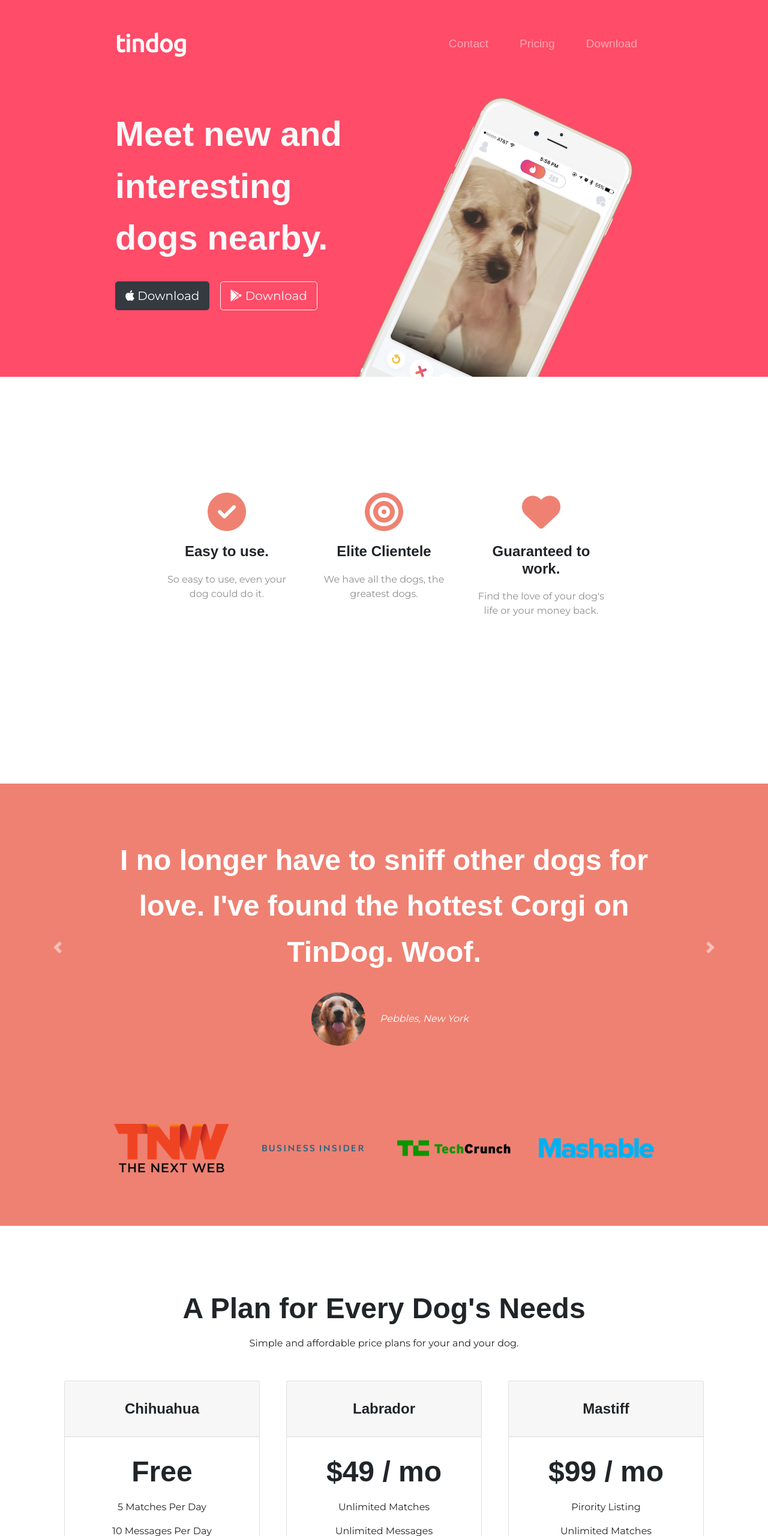
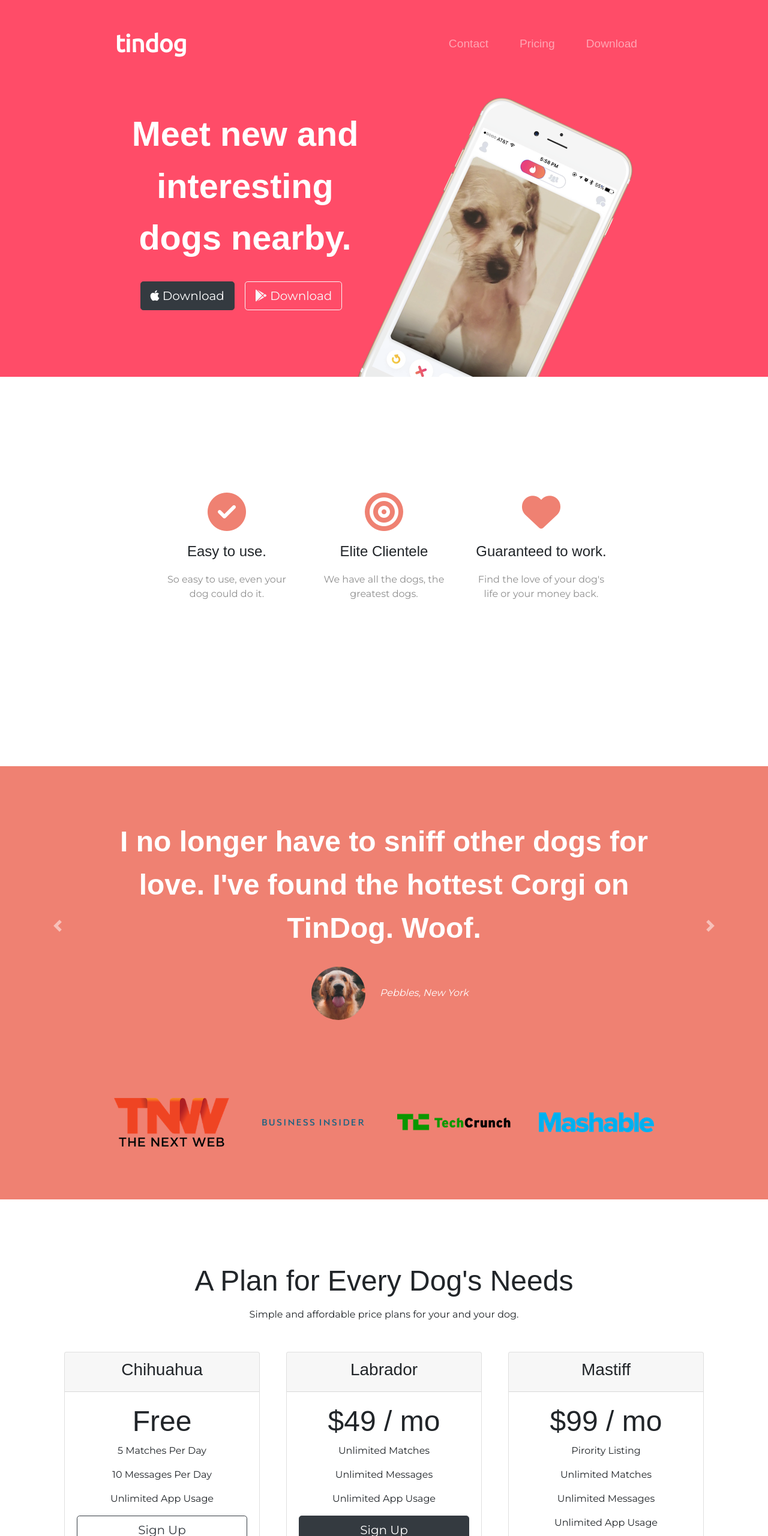
Before and after one commit to Amarmandal/tindog, a plain HTML site: page index.html in a window 1280 px wide. Shown: the top 2560 px of the page at 60% size. Drawn offline with nearby package versions, Linux system fonts and the light colour scheme.

Commit message:
Refactoring version 1

```diff
--- a/css/styles.css
+++ b/css/styles.css
@@ -1,6 +1,27 @@
 body {
     font-family: "Montserrat", sans-serif;
     background: #fff;
+    text-align: center;
+}
+
+h1, h2, h3, h4, h5, h6 {
+    font-family: "Montserrat-Bold", sans-serif;
+}
+
+
+/* Heading */
+.big-heading {
+    font-family: "Montserrat-Extra-Bold", sans-serif;
+    font-size: 3.6rem;
+    line-height: 1.5;
+    font-weight: bold;
+    color: #fff;
+}
+
+/* Section Heading */
+.section-heading {
+    font-size: 3rem;
+    line-height: 1.5;
 }
 
 #title {
@@ -11,35 +32,16 @@ body {
     padding: 3% 15% 7%;
 }
 
-h1 {
-    font-family: "Montserrat-Extra-Bold", sans-serif;
-    font-size: 3.6rem;
-    line-height: 1.5;
-    font-weight: bold;
-    color: #f9f9f9;
-}
-
-h2 {
-    font-family: "Montserrat-Bold", sans-serif;
-    font-weight: bold;
-    font-size: 3rem;
-    line-height: 1.6;
-}
-
-h3 {
-    font-family: "Montserrat-Bold", sans-serif;
-    font-size: 1.5rem;
-    font-weight: bold;
-    margin: 20px auto;
-    text-align: center;
-}
-
 .features-logo {
     color: #ef8172;
     font-size: 4rem;
     width: 100%;
-    /* padding-left: 40%; */
-    text-align: center;
+}
+
+/* Feature Section */
+.feature-title {
+    font-size: 1.5rem;
+    margin: 20px 0;
 }
 
 .features-logo:hover {
@@ -49,7 +51,6 @@ h3 {
 .features-description {
     color: #8f8f8f;
     margin: 0 auto 100px;
-    text-align: center;
 }
 
 #features {
@@ -92,13 +93,18 @@ h3 {
 
 /* Testimonial Sections */
 #testimonials {
-    text-align: center;
     background: #ef8172;
     color: #fff;
 }
 
 .carousel-item {
     padding: 7% 15%;
+}
+
+.testimonial-text {
+    font-size: 3rem;
+    font-weight: bold;
+    line-height: 1.5;
 }
 
 .testimonial-image {
@@ -110,7 +116,6 @@ h3 {
 /* Press section */
 #press {
     background: #ef8172;
-    text-align: center;
     padding-bottom: 3%;
 }
 
@@ -122,7 +127,10 @@ h3 {
 /* Pricing Section */
 #pricing {
     padding: 100px;
-    text-align: center;
+}
+
+.price-text {
+    font-size: 3rem;
 }
 
 .pricing-column {
@@ -144,22 +152,14 @@ h3 {
 /* Call to Action Section */
 #cta {
     background: #ff4c68;
-    text-align: center;
-    padding: 7% 0;
-}
-
-.cta-heading {
-    font-size: 3rem;
-    font-weight: bold;
-    color: #fff;
-    width: 60%;
+    padding: 7% 15%;
 }
 
 .cta-button {
     margin-top: 2rem;
 }
 
-@media(max-width: 870px) {
+@media (max-width: 870px) {
     .cta-heading {
         font-size: 3rem;
         font-weight: bold;
@@ -171,10 +171,9 @@ h3 {
 /* Footer Section */
 
 #footer {
-    text-align: center;
     padding: 7%;
 }
 
 .footer-logo {
-    margin:0 0.7rem 1rem;
+    margin: 0 0.7rem 1rem;
 }
--- a/index.html
+++ b/index.html
@@ -51,7 +51,7 @@
       <!-- Title -->
       <div class="row">
         <div class="col-lg-6">
-          <h1>Meet new and interesting dogs nearby.</h1>
+          <h1 class="big-heading">Meet new and interesting dogs nearby.</h1>
           <button type="button" class="btn btn-dark btn-lg download-button"><i class="fab fa-apple"></i>
             Download</button>
           <button type="button" class="btn btn-outline-light btn-lg download-button"><i class="fab fa-google-play"></i>
@@ -73,19 +73,19 @@
       <div class="row">
         <div class="col-lg-4">
           <i class="fas fa-check-circle features-logo"></i>
-          <h3>Easy to use.</h3>
+          <h3 class="feature-title">Easy to use.</h3>
           <p class="features-description">So easy to use, even your dog could do it.</p>
         </div>
 
         <div class="col-lg-4">
           <i class="fas fa-bullseye features-logo"></i>
-          <h3>Elite Clientele</h3>
+          <h3 class="feature-title">Elite Clientele</h3>
           <p class="features-description">We have all the dogs, the greatest dogs.</p>
         </div>
 
         <div class="col-lg-4">
           <i class="fas fa-heart features-logo"></i>
-          <h3>Guaranteed to work.</h3>
+          <h3 class="feature-title">Guaranteed to work.</h3>
           <p class="features-description">Find the love of your dog's life or your money back.</p>
         </div>
       </div>
@@ -100,14 +100,13 @@
     <div id="carouselExampleControls" class="carousel slide" data-ride="false">
       <div class="carousel-inner">
         <div class="carousel-item active">
-          <h2>I no longer have to sniff other dogs for love. I've found the hottest Corgi on TinDog. Woof.</h2>
+          <h2 class="testimonial-text">I no longer have to sniff other dogs for love. I've found the hottest Corgi on
+            TinDog. Woof.</h2>
           <img class="testimonial-image" src="images/dog-img.jpg" alt="dog-profile">
           <em>Pebbles, New York</em>
         </div>
         <div class="carousel-item">
-          <h2 class="testimonial-text">My dog used to be so lonely, but with TinDog's help, they've found the love of
-            their life.
-            I think.</h2>
+          <h2 class="testimonial-text">My dog used to be so lonely, but with TinDog's help, they've found the love oftheir life.I think.</h2>
           <img class="testimonial-image" src="images/lady-img.jpg" alt="lady-profile">
           <em>Beverly, Illinois</em>
 
@@ -138,7 +137,7 @@
 
   <section id="pricing">
 
-    <h2>A Plan for Every Dog's Needs</h2>
+    <h2 class="section-heading">A Plan for Every Dog's Needs</h2>
     <p>Simple and affordable price plans for your and your dog.</p>
 
     <div class="row">
@@ -149,7 +148,7 @@
               <h3>Chihuahua</h3>
             </div>
             <div class="card-body">
-              <h2>Free</h2>
+              <h2 class="price-text">Free</h2>
               <p>5 Matches Per Day</p>
               <p>10 Messages Per Day</p>
               <p>Unlimited App Usage</p>
@@ -165,7 +164,7 @@
             <h3>Labrador</h3>
           </div>
           <div class="card-body">
-            <h2>$49 / mo</h2>
+            <h2 class="price-text">$49 / mo</h2>
             <p>Unlimited Matches</p>
             <p>Unlimited Messages</p>
             <p>Unlimited App Usage</p>
@@ -174,13 +173,14 @@
         </div>
       </div>
 
-      <div class="col-lg-4 pricing-column"> <!--Any size below large is going to be 100%-->
+      <div class="col-lg-4 pricing-column">
+        <!--Any size below large is going to be 100%-->
         <div class="card">
           <div class="card-header">
             <h3>Mastiff</h3>
           </div>
           <div class="card-body">
-            <h2>$99 / mo</h2>
+            <h2 class="price-text">$99 / mo</h2>
             <p>Pirority Listing</p>
             <p>Unlimited Matches</p>
             <p>Unlimited Messages</p>
@@ -197,10 +197,11 @@
 
   <section id="cta">
 
-    <h3 class="cta-heading">Find the True Love of Your Dog's Life Today.</h3>
+    <h3 class="big-heading">Find the True Love of Your Dog's Life Today.</h3>
     <button type="button" class="btn btn-dark btn-lg download-button cta-button"><i class="fab fa-apple"></i>
       Download</button>
-    <button type="button" class="btn btn-outline-light btn-lg download-button cta-button"><i class="fab fa-google-play"></i>
+    <button type="button" class="btn btn-outline-light btn-lg download-button cta-button"><i
+        class="fab fa-google-play"></i>
       Download</button>
 
   </section>
```
